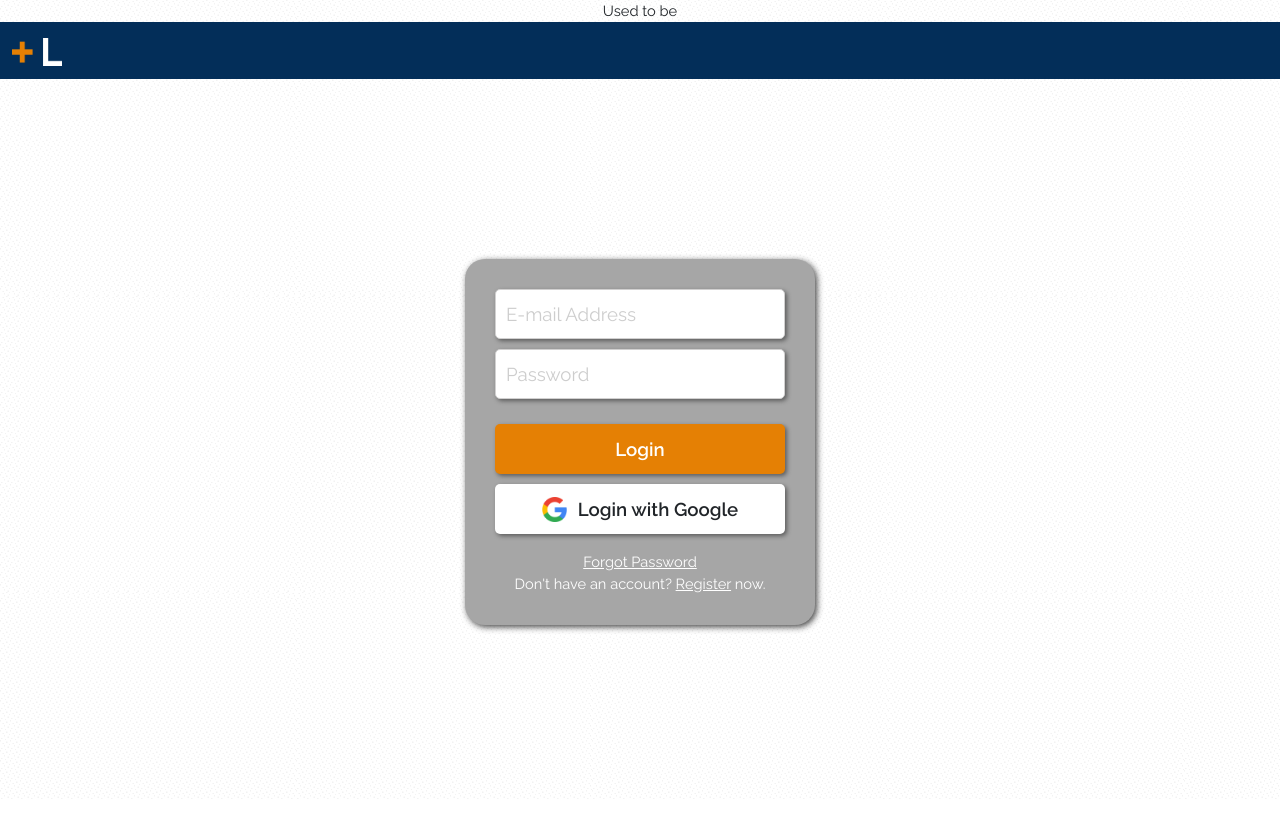
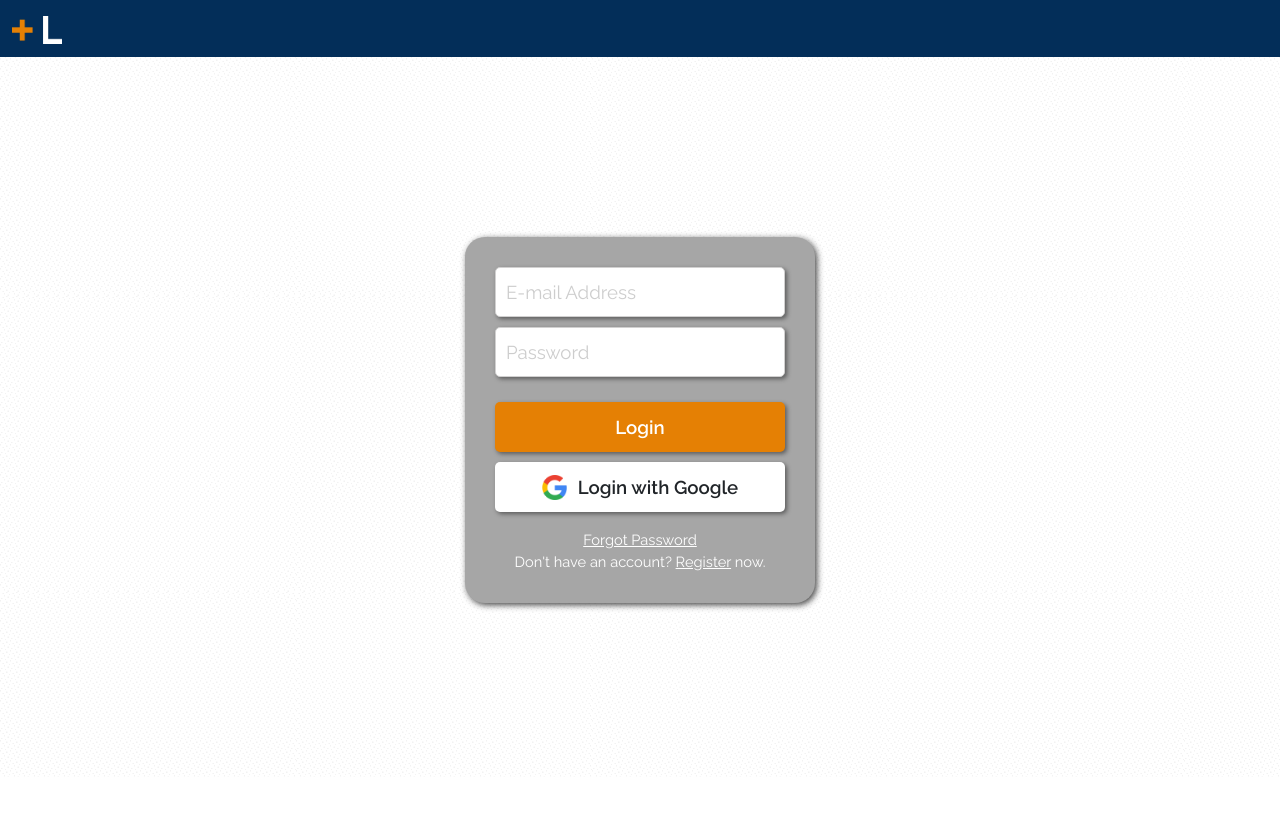
Before and after one commit to benjief/Luniko-Project-Enhancement-App-MySQL-Client, a React (Create React App) app: page / in a window 1280 px wide. After the commit the page ends 800 px from the top, so only its background shows below. Built offline with nearby package versions, Linux system fonts and the light colour scheme; no server answers.

Commit message:
Removed text from App.js that wasn't supposed to be there.

```diff
--- a/src/App.js
+++ b/src/App.js
@@ -14,7 +14,7 @@ import "./App.css";
 function App() {
   return (
     // Used to be "app"
-    <div className="App"> Used to be
+    <div className="App">
       <Router>
         <Switch>
           <Route exact path="/" element={<Login />} />
```
